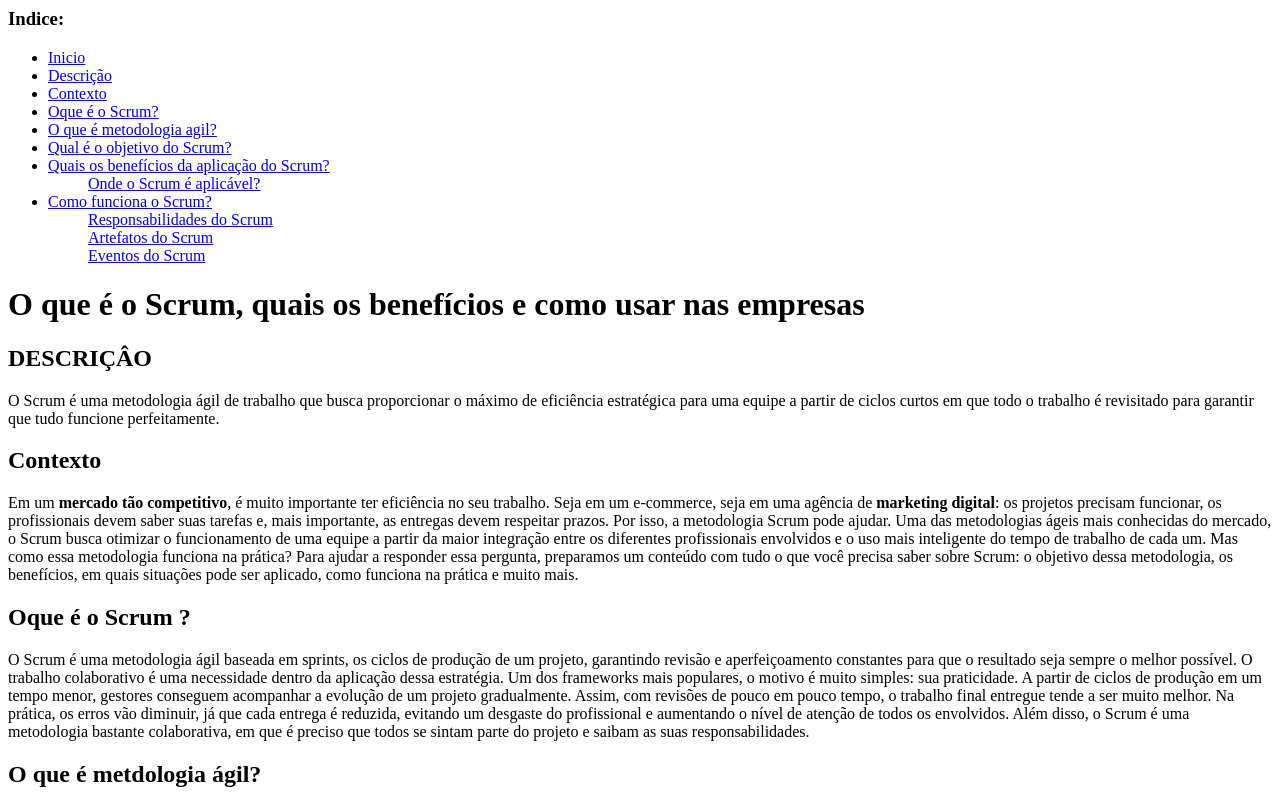
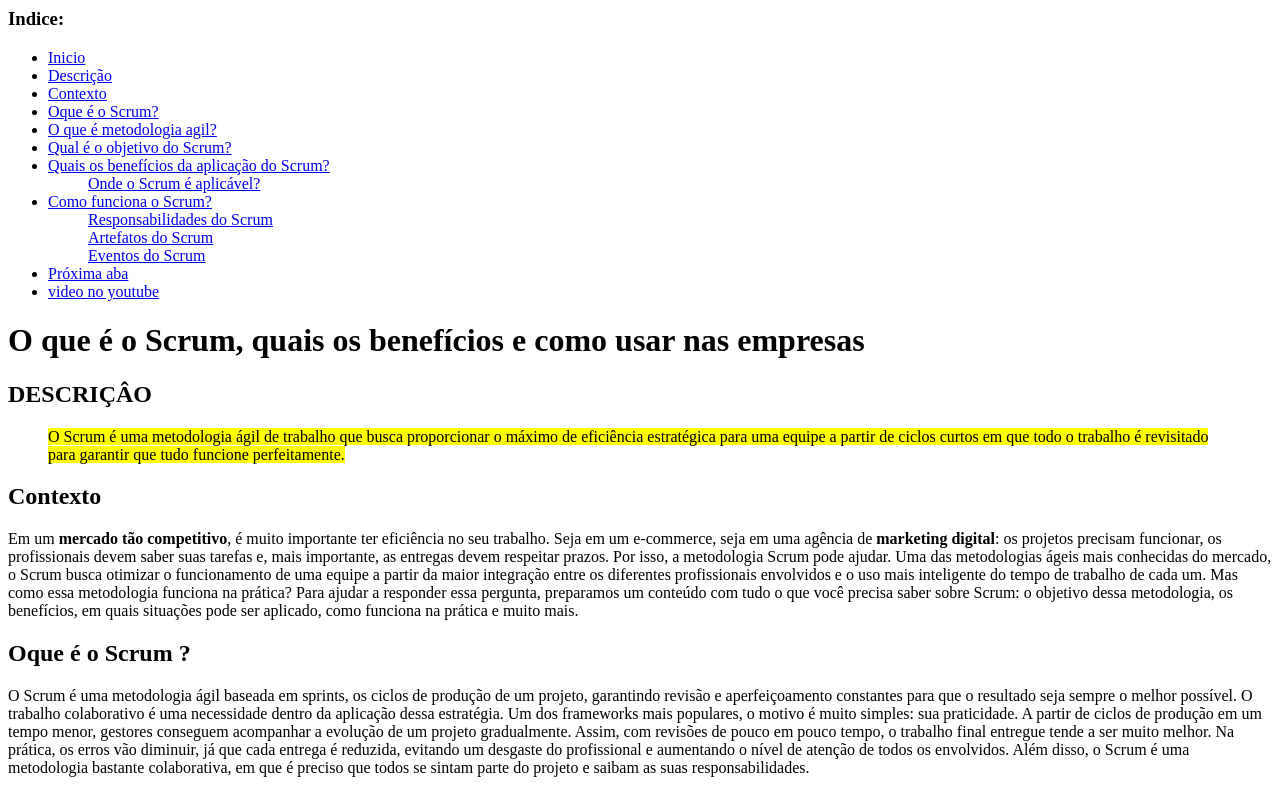
Before and after one commit to ev4ndro01/desafio_bootcamp_html_dio, a plain HTML site: page index.html in a window 1280 px wide. Shown: the top 794 px of the page. Drawn offline with Linux system fonts and the light colour scheme.

Commit message:
Atualização e incrementação de novas abas no site

```diff
--- a/index.html
+++ b/index.html
@@ -40,16 +40,26 @@
                     <a href="#eventos_do_scrum">Eventos do Scrum</a>
                 </ul>
             </li>
+            <li>
+                <a href="index2.html">Próxima aba</a>
+            </li>
+            <li>
+                <a href="https://www.youtube.com/watch?v=Kd0PQxcFPCs">video no youtube</a>
+            </li>
         </ul>
 
         <h1 id="inicio"> O que é o Scrum, quais os benefícios e como usar nas empresas </h1>
 
 
         <h2 id="descricao"> DESCRIÇÂO</h2>
-        <P >O Scrum é uma metodologia ágil de trabalho que busca proporcionar o máximo de
-            eficiência estratégica para uma equipe a partir de ciclos curtos em que todo
-            o trabalho é revisitado para garantir que tudo funcione perfeitamente.
-        </P>
+        <blockquote>
+            <P>
+                <mark>O Scrum é uma metodologia ágil de trabalho que busca proporcionar o máximo de
+                eficiência estratégica para uma equipe a partir de ciclos curtos em que todo
+                o trabalho é revisitado para garantir que tudo funcione perfeitamente.
+                </mark>
+            </P>
+        </blockquote>
         <h2 id="contexto">Contexto</h2>
         <p>
             Em um <span><strong>mercado tão competitivo</strong></span>, é muito importante ter eficiência no seu trabalho.
@@ -228,6 +238,11 @@
 
             Achou o scrum interessante, mas quer conhecer outras metodologias para a gestão dos seus projetos? Sem problemas: continue em nosso blog e confira um conteúdo completo sobre <strong>e como usar a metodologia de gestão no dia a dia do negócio!</strong>
         </p>
+        <h2>Assine nossa newsletter</h2>
+
+        <button>
+            <a href="index2.html">acesse nosso formulario de cadastro</a>
+        </button><br>
 
 
         <a href="#inicio">Inicio</a>
```
